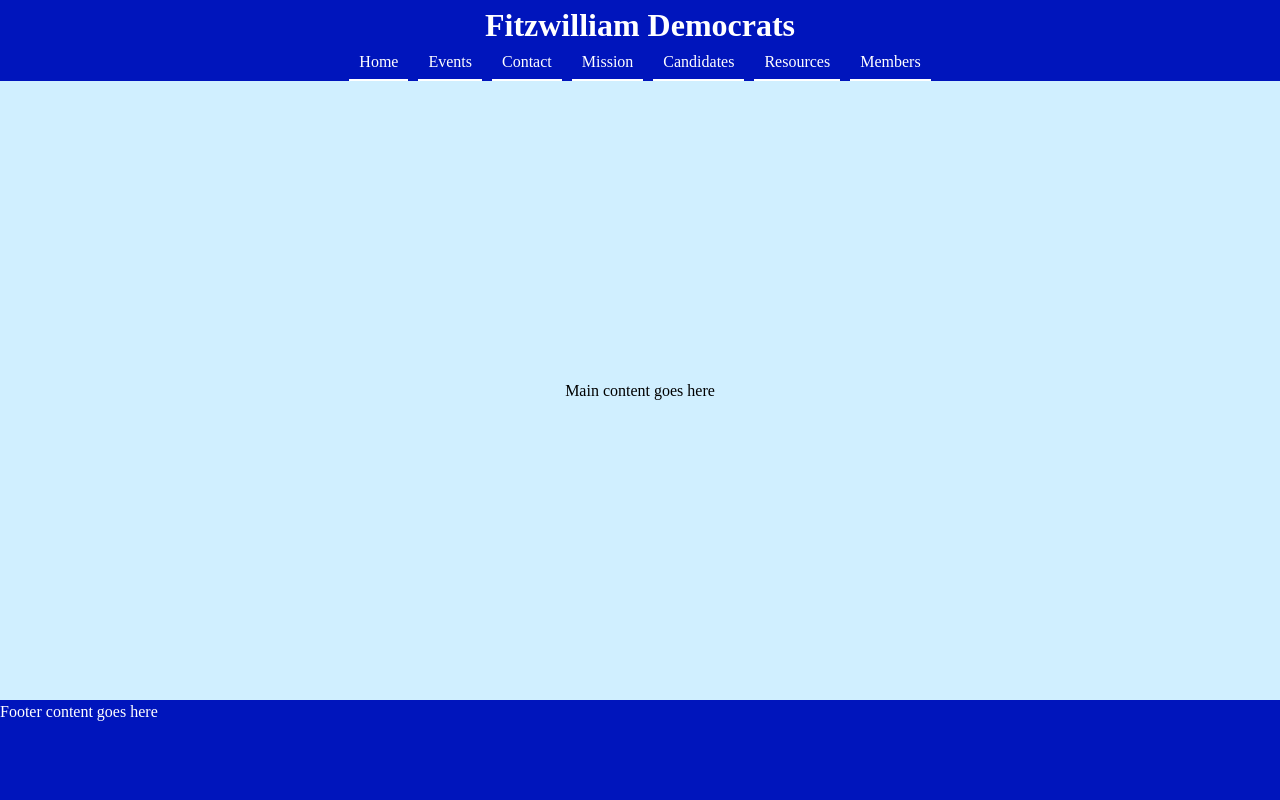
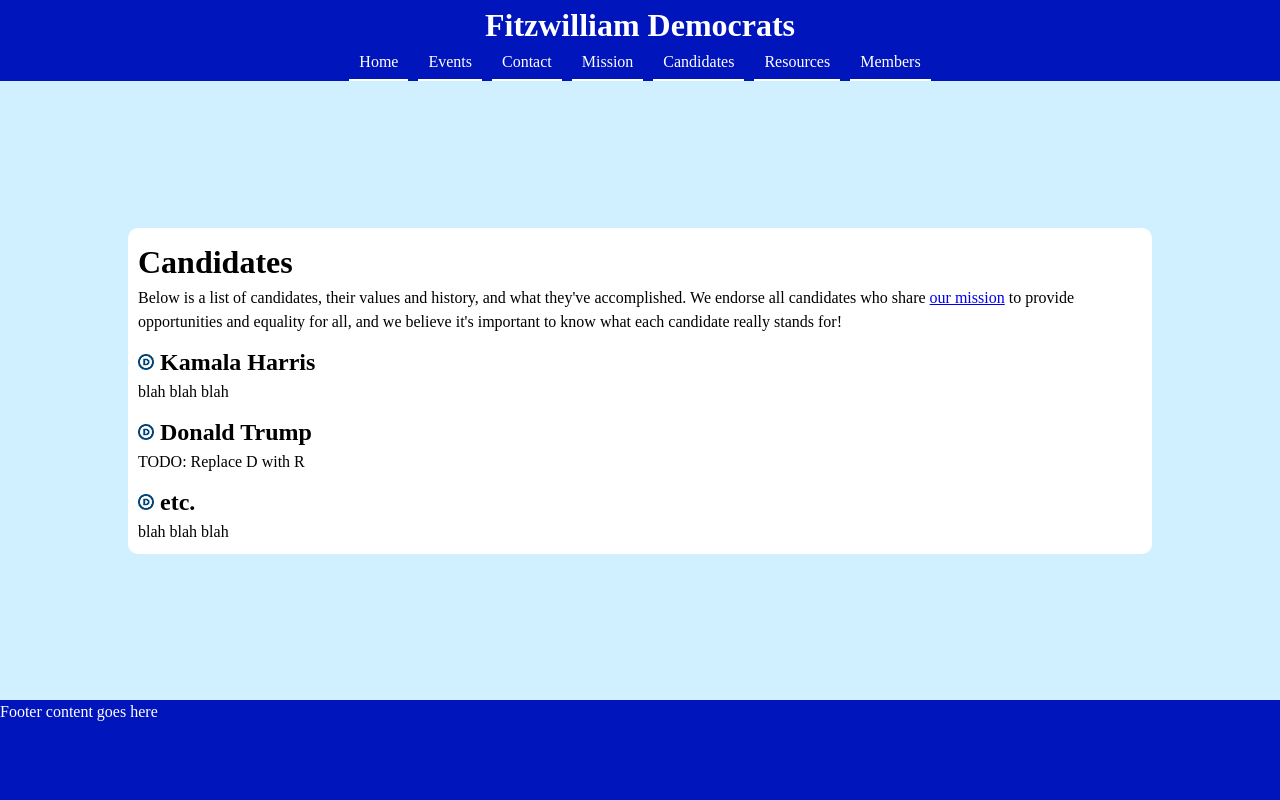
Before and after one commit to Feathercrown/Fitzwilliam-Democrats, a plain HTML site: page src/candidates.html in a window 1280 px wide. Drawn offline with Linux system fonts and the light colour scheme.

Commit message:
Add Candidates and Mission pages' structure

```diff
--- a/src/candidates.html
+++ b/src/candidates.html
@@ -19,6 +19,25 @@
         <a href="./resources.html">Resources</a>
         <a href="./members.html">Members</a>
     </nav>
-    <main>Main content goes here</main>
+    <main>
+        <div class="content-card">
+            <div class="content-section">
+                <h1>Candidates</h1>
+                <p>Below is a list of candidates, their values and history, and what they've accomplished. We endorse all candidates who share <a href="./mission.html">our mission</a> to provide opportunities and equality for all, and we believe it's important to know what each candidate really stands for!</p>
+            </div>
+            <div class="content-section">
+                <h2><img src="./images/favicon.ico" style="display:inline;"/> Kamala Harris</h2>
+                <p>blah blah blah</p>
+            </div>
+            <div class="content-section">
+                <h2><img src="./images/favicon.ico" style="display:inline;"/> Donald Trump</h2>
+                <p>TODO: Replace D with R</p>
+            </div>
+            <div class="content-section">
+                <h2><img src="./images/favicon.ico" style="display:inline;"/> etc.</h2>
+                <p>blah blah blah</p>
+            </div>
+        </div>
+    </main>
     <footer>Footer content goes here</footer>
 </body>
```
Also changed, not shown: src/mission.html (+20 -1 lines).
